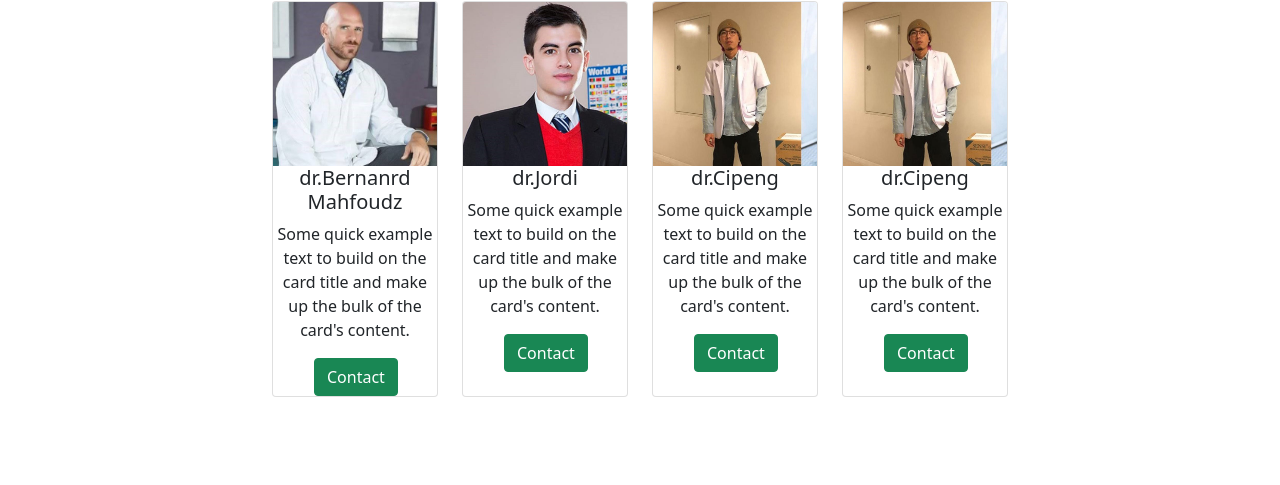
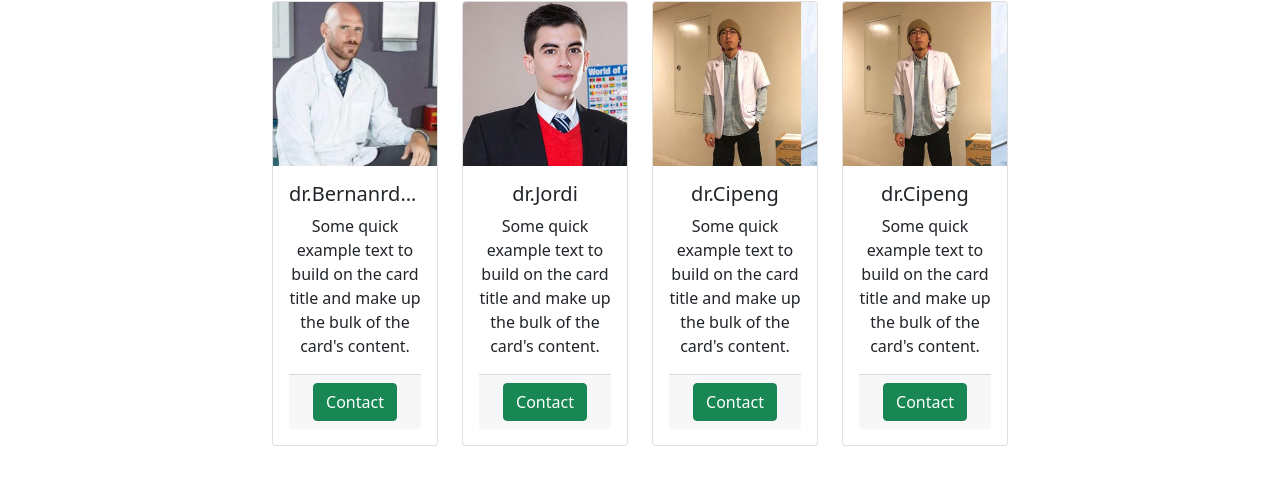
Before and after one commit to JustCodeItTelU/SunatOnlen, a plain HTML site: page product.html in a window 1280 px wide. Shown: the part 117-602 px from the top of the page. Drawn offline with nearby package versions, Linux system fonts and the light colour scheme.

Commit message:
fixed card problem

```diff
--- a/product.html
+++ b/product.html
@@ -7,6 +7,8 @@
 
     <!-- Bootstrap CSS -->
     <link href="https://cdn.jsdelivr.net/npm/bootstrap@5.0.2/dist/css/bootstrap.min.css" rel="stylesheet" integrity="sha384-EVSTQN3/azprG1Anm3QDgpJLIm9Nao0Yz1ztcQTwFspd3yD65VohhpuuCOmLASjC" crossorigin="anonymous">
+
+    <link rel="stylesheet" href="style.css" />
 
     <title>Sunat Online </title>
   </head>
@@ -34,10 +36,10 @@
             <div class="col-md-2 mb-3 d-flex align-items-stretch">
               <div class="card project-tile">
                 <img src="img/dokter.jpg" class="card-img-top" alt="Dokter 1" />
-                <div class="card-block d-flex flex-column ">
+                <div class="card-body ">
                   <h5 class="card-title text-center">dr.Bernanrd Mahfoudz</h5>
                   <p class="card-text text-center">Some quick example text to build on the card title and make up the bulk of the card's content.</p>
-                  <div class="d-grid gap-2 col-6 mx-auto">
+                  <div class="card-footer d-flex justify-content-center">
                     <a href="mantri.html"  class="btn btn-success">Contact</a>
                   </div>
                 </div>
@@ -46,10 +48,10 @@
             <div class="col-md-2 mb-3 d-flex align-items-stretch">
               <div class="card project-tile">
                 <img src="img/dokter2.jpg" class="card-img-top" alt="Dokter 2" />
-                <div class="card-block d-flex flex-column">
-                  <h5 class="card-title text-center">dr.Jordi</h5>
+                <div class="card-body">
+                  <h5 class="card-title text-center ">dr.Jordi</h5>
                   <p class="card-text text-center">Some quick example text to build on the card title and make up the bulk of the card's content.</p>
-                  <div class="d-grid gap-2 col-6 mx-auto">
+                  <div class="card-footer d-flex justify-content-center">
                     <a href="mantri.html" class="btn btn-success">Contact</a>
                   </div>
                 </div>
@@ -58,10 +60,10 @@
             <div class="col-md-2 mb-3 d-flex align-items-stretch">
               <div class="card project-tile">
                 <img src="img/dokter3.jpg" class="card-img-top" alt="Dokter 3" />
-                <div class="card-block d-flex flex-column">
+                <div class="card-body">
                   <h5 class="card-title text-center">dr.Cipeng</h5>
                   <p class="card-text text-center">Some quick example text to build on the card title and make up the bulk of the card's content.</p>
-                  <div class="d-grid gap-2 col-6 mx-auto">
+                  <div class="card-footer d-flex justify-content-center">
                     <a href="mantri.html"  class="btn btn-success">Contact</a>
                   </div>
                 </div>
@@ -70,10 +72,10 @@
             <div class="col-md-2 mb-3 d-flex align-items-stretch">
               <div class="card project-tile">
                 <img src="img/dokter3.jpg" class="card-img-top" alt="Dokter 3" />
-                <div class="card-block d-flex flex-column">
+                <div class="card-body">
                   <h5 class="card-title text-center">dr.Cipeng</h5>
                   <p class="card-text text-center">Some quick example text to build on the card title and make up the bulk of the card's content.</p>
-                  <div class="d-grid gap-2 col-6 mx-auto">
+                  <div class="card-footer d-flex justify-content-center">
                     <a href="mantri.html"  class="btn btn-success">Contact</a>
                   </div>
                 </div>
--- a/style.css
+++ b/style.css
@@ -10,3 +10,10 @@ body {
 #Fact {
   background-color: #a0e9f1;
 }
+
+.card-title {
+  white-space: nowrap;
+  width: 150px,fixed;
+  overflow: hidden;
+  text-overflow: ellipsis;
+}
```
